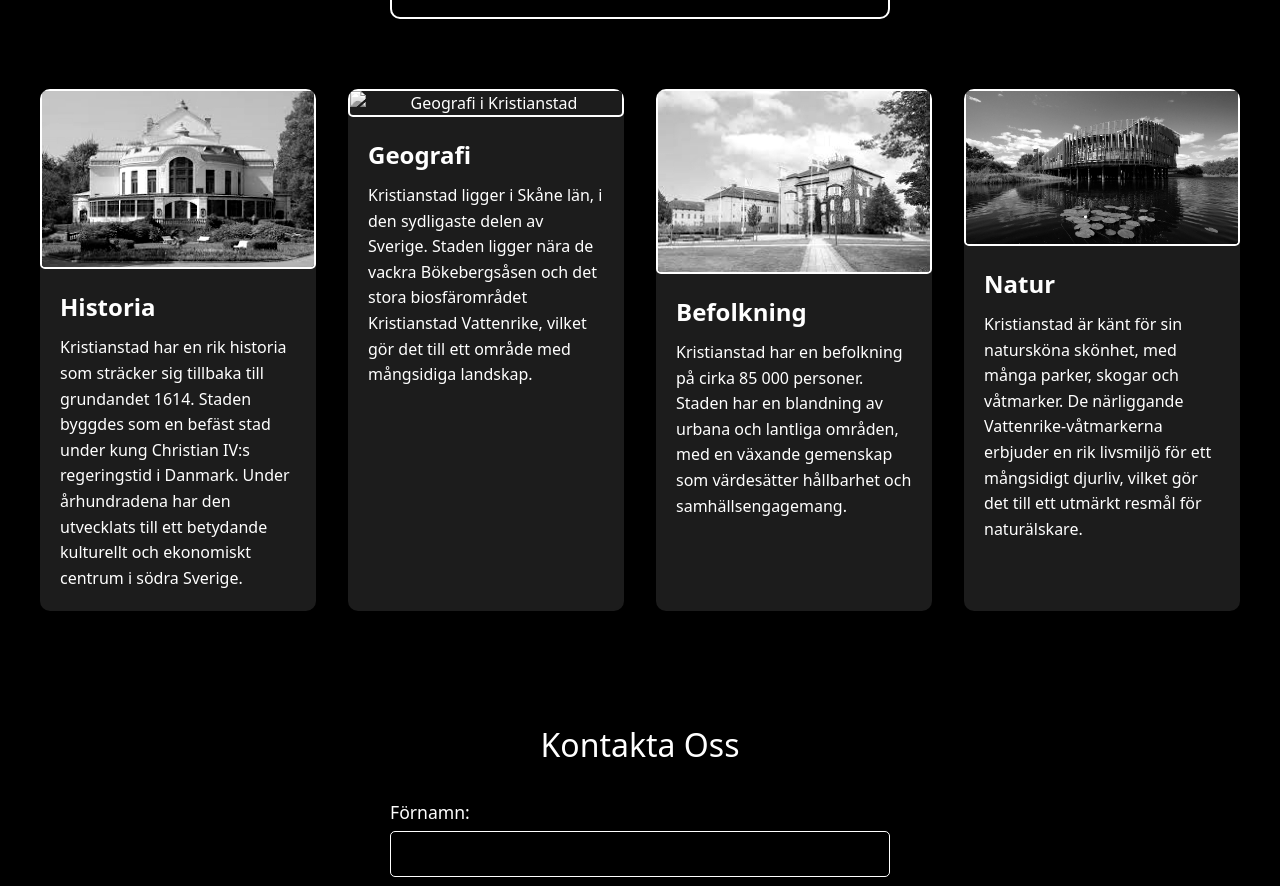
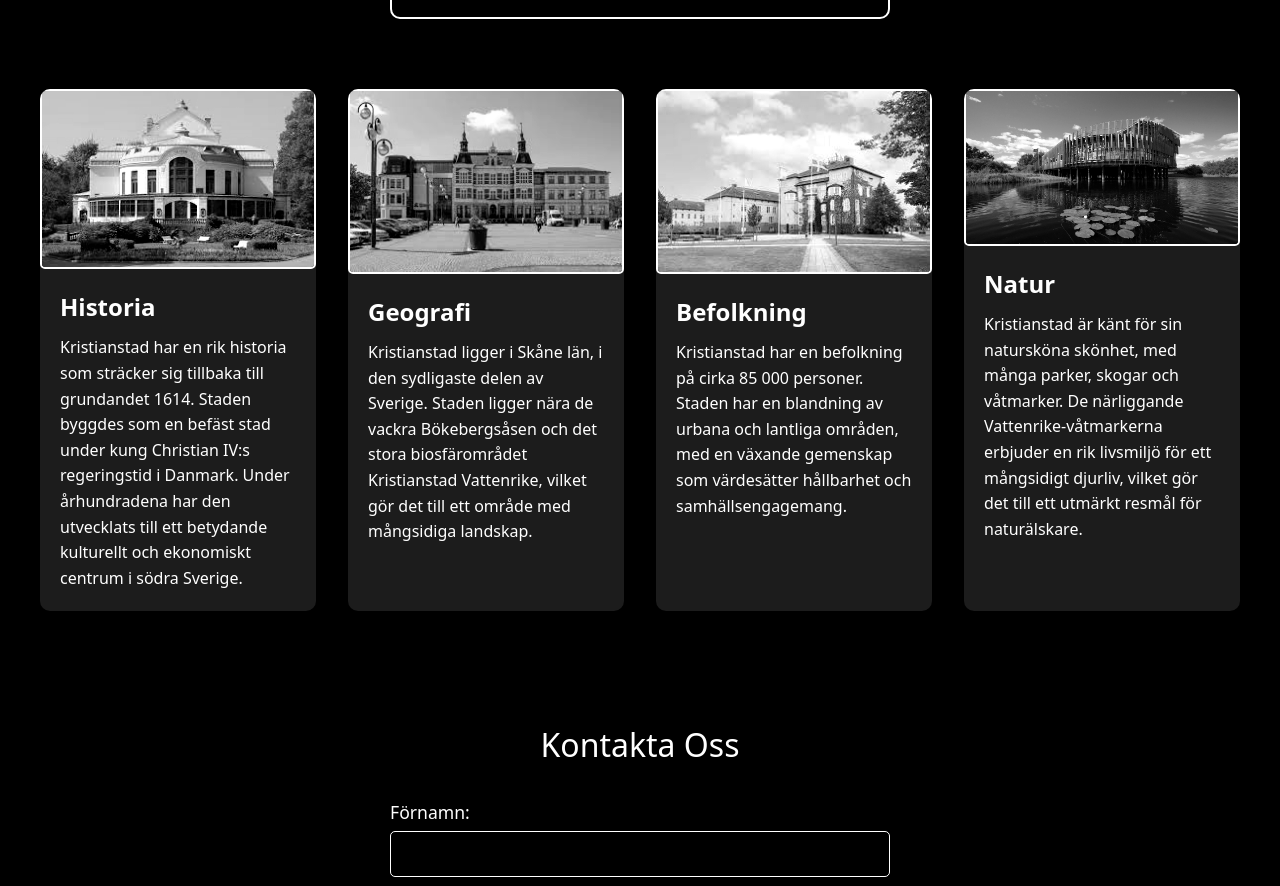
Before and after one commit to afgsuna/Wakhan, a plain HTML site: page index.html in a window 1280 px wide. Shown: the part 3119-4005 px from the top of the page. Drawn offline with nearby package versions, Linux system fonts and the light colour scheme; the site is published under a folder, as on GitHub Pages, so addresses that start at the root find nothing.

Commit message:
Add files via upload

```diff
--- a/index.html
+++ b/index.html
@@ -143,7 +143,7 @@
 
             <!-- Geography Section -->
             <div class="info-box">
-                <img src="/C4/2.jpg" alt="Geografi i Kristianstad" class="info-image">
+                <img src="C4/2.jpg" alt="Geografi i Kristianstad" class="info-image">
                 <div class="info-text">
                     <h3>Geografi</h3>
                     <p>Kristianstad ligger i Skåne län, i den sydligaste delen av Sverige. Staden ligger nära de vackra Bökebergsåsen och det stora biosfärområdet Kristianstad Vattenrike, vilket gör det till ett område med mångsidiga landskap.</p>
```
